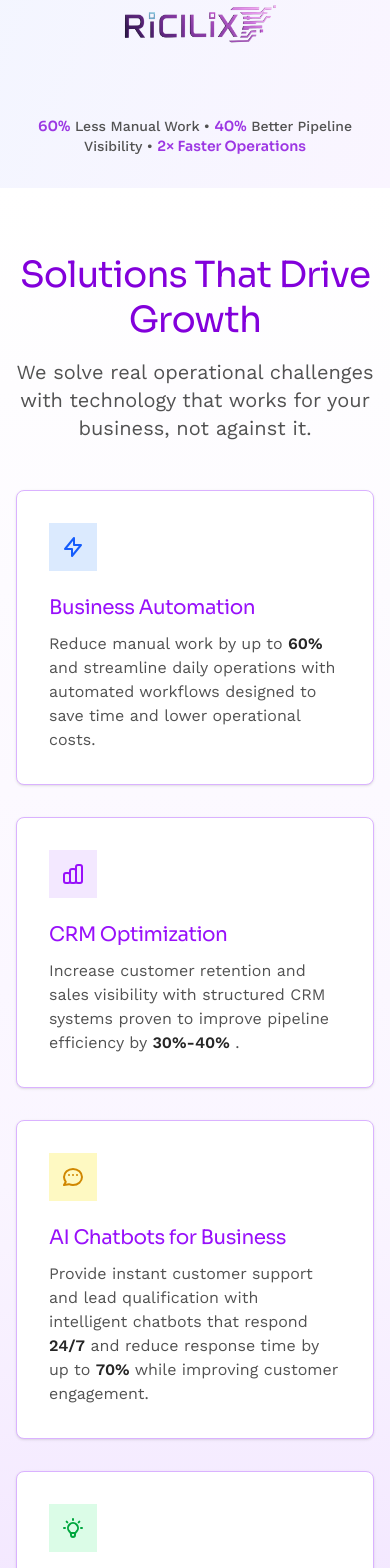
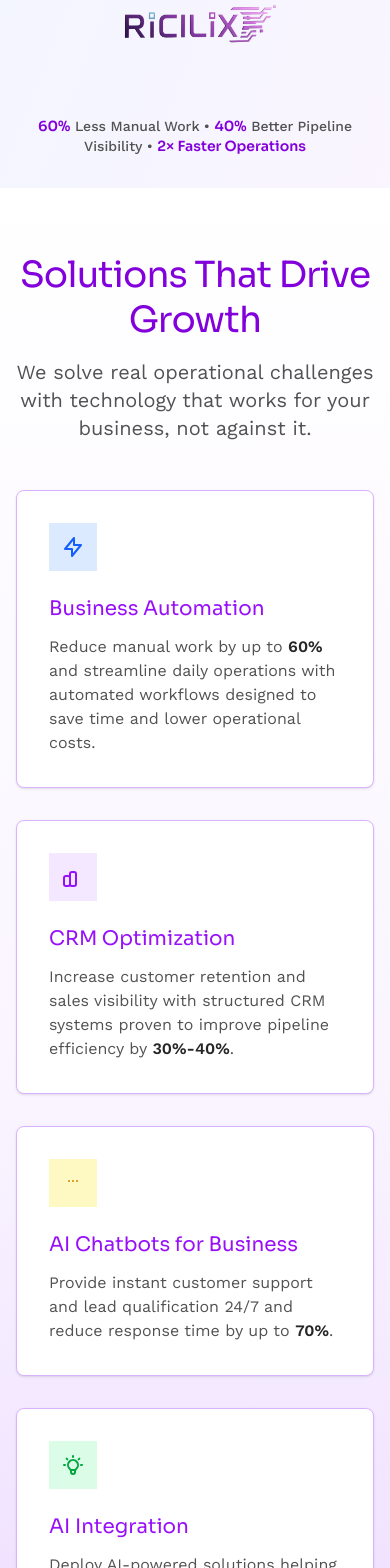
Before and after one commit to ricilixtech/Ricilix-website, a Next.js app: page / in a window 390 px wide. Shown: the part 880-2448 px from the top of the page. Built offline with nearby package versions, Linux system fonts and the light colour scheme.

Commit message:
tech added

```diff
--- a/app/page.tsx
+++ b/app/page.tsx
@@ -5,12 +5,14 @@ import CaseStudyPreview from '@/components/home/CaseStudyPreview';
 import PortfolioPreview from '@/components/home/PortfolioPreview'; // 👈 ADD THIS
 import TrustSection from '@/components/home/TrustSection';
 import CTASection from '@/components/home/CTASection';
+import Technologies from '@/components/home/Technologies';
 
 export default function Home() {
   return (
     <>
       <Hero />
       <ServicesOverview />
+      <Technologies/>
       <Benefits />
       <CaseStudyPreview />
       <PortfolioPreview />
--- a/components/home/Hero.tsx
+++ b/components/home/Hero.tsx
@@ -9,6 +9,34 @@ const RicilixModel = dynamic(() => import("./RicilixModel"), {
   ssr: false,
 });
 
+/* =========================
+   Animation Variants
+========================= */
+
+const containerVariants = {
+  hidden: {},
+  visible: {
+    transition: {
+      staggerChildren: 0.2,
+    },
+  },
+};
+
+const slideInLeft = {
+  hidden: {
+    opacity: 0,
+    x: -80,
+  },
+  visible: {
+    opacity: 1,
+    x: 0,
+    transition: {
+      duration: 0.5,
+      ease: "easeOut",
+    },
+  },
+};
+
 const Hero = () => {
   return (
     <section className="bg-gradient-to-br from-blue-50 to-purple-50 py-4 md:py-8 xl:py-10">
@@ -18,17 +46,31 @@ const Hero = () => {
         {/* ===== HERO GRID ===== */}
         <div className="grid md:grid-cols-2 gap-10 xl:gap-16 2xl:gap-24 items-center">
 
-          {/* Text Content */}
-          <div>
-            <h1 className="tracking-tight leading-tight font-heading text-3xl md:text-4xl xl:text-5xl 2xl:text-6xl text-purple-700 mb-6">
+          {/* ================= TEXT SECTION ================= */}
+          <motion.div
+            variants={containerVariants}
+            initial="hidden"
+            whileInView="visible"
+            viewport={{ once: true, amount: 0.3 }}
+          >
+            <motion.h1
+              variants={slideInLeft}
+              className="tracking-tight leading-tight font-heading text-3xl md:text-4xl xl:text-5xl 2xl:text-6xl text-purple-700 mb-6"
+            >
               Transform Your Business with Intelligent Automation
-            </h1>
+            </motion.h1>
 
-            <p className="text-base md:text-lg xl:text-xl text-neutral-600 mb-8">
+            <motion.p
+              variants={slideInLeft}
+              className="text-base md:text-lg xl:text-xl text-neutral-600 mb-8"
+            >
               We help eCommerce and service businesses scale faster with AI-driven workflows, CRM optimization, and custom automation solutions.
-            </p>
+            </motion.p>
 
-            <div className="flex flex-col sm:flex-row gap-4">
+            <motion.div
+              variants={slideInLeft}
+              className="flex flex-col sm:flex-row gap-4"
+            >
               <button className="bg-purple-600 font-bold text-white px-8 py-3 rounded-lg hover:bg-blue-700 transition shadow-custom">
                 Get Started
               </button>
@@ -36,11 +78,17 @@ const Hero = () => {
               <button className="border text-blue-600 border-neutral-300 px-8 py-3 rounded-lg hover:border-blue-600 hover:text-blue-600 transition">
                 View Case Studies
               </button>
-            </div>
-          </div>
+            </motion.div>
+          </motion.div>
 
-          {/* Hero Image */}
-          <div className="relative h-[320px] md:h-[380px] xl:h-[420px] w-full">
+          {/* ================= IMAGE SECTION ================= */}
+          <motion.div
+            variants={slideInLeft}
+            initial="hidden"
+            whileInView="visible"
+            viewport={{ once: true, amount: 0.3 }}
+            className="relative h-[320px] md:h-[380px] xl:h-[420px] w-full"
+          >
             <Image
               src="/pictures/HomePage/Home1.jpeg"
               alt="Business Automation"
@@ -48,15 +96,17 @@ const Hero = () => {
               className="rounded-xl shadow-custom object-cover"
               priority
             />
-          </div>
+          </motion.div>
+
         </div>
 
-        {/* ===== Logo ===== */}
+        {/* ================= LOGO ================= */}
         <motion.div
           className="m-4 md:m-6 flex justify-center"
-          initial={{ opacity: 0, y: 40 }}
-          animate={{ opacity: 1, y: 0 }}
-          transition={{ duration: 0.8 }}
+          variants={slideInLeft}
+          initial="hidden"
+          whileInView="visible"
+          viewport={{ once: true, amount: 0.3 }}
         >
           <div
             className="
@@ -79,41 +129,40 @@ const Hero = () => {
           </div>
         </motion.div>
 
-        {/* ===== Stats ===== */}
-        <div className="mt-12 text-center">
-          <p className="text-sm md:text-base text-neutral-600 font-medium">
-            <motion.span
-              className="font-heading font-semibold text-purple-700"
-              animate={{ opacity: [0.2, 1, 0.2] }}
-              transition={{ duration: 3, repeat: Infinity }}
-            >
+        {/* ================= STATS ================= */}
+        <motion.div
+          className="mt-12 text-center"
+          variants={containerVariants}
+          initial="hidden"
+          whileInView="visible"
+          viewport={{ once: true, amount: 0.3 }}
+        >
+          <motion.p
+            variants={slideInLeft}
+            className="text-sm md:text-base text-neutral-600 font-medium"
+          >
+            <span className="font-heading font-semibold text-purple-700">
               60%
-            </motion.span>{" "}
+            </span>{" "}
             Less Manual Work •{" "}
-            <motion.span
-              className="font-heading font-semibold text-purple-700"
-              animate={{ opacity: [0.2, 1, 0.2] }}
-              transition={{ duration: 3, repeat: Infinity }}
-            >
+            <span className="font-heading font-semibold text-purple-700">
               40%
-            </motion.span>{" "}
+            </span>{" "}
             Better Pipeline Visibility •{" "}
-            <motion.span
-              className="font-heading font-semibold text-purple-700"
-              animate={{ opacity: [0.2, 1, 0.2] }}
-              transition={{ duration: 3, repeat: Infinity }}
-            >
+            <span className="font-heading font-semibold text-purple-700">
               2× Faster Operations
-            </motion.span>
-          </p>
-        </div>
+            </span>
+          </motion.p>
+        </motion.div>
 
       </div>
 
-      {/* ===== 3D MODEL (Full Width Bottom) ===== */}
-      {/* <div className="mt-6 w-full">
+      {/* ===== 3D MODEL (Optional) ===== */}
+      {/*
+      <div className="mt-6 w-full">
         <RicilixModel />
-      </div> */}
+      </div>
+      */}
 
     </section>
   );
--- a/components/home/ServicesOverview.tsx
+++ b/components/home/ServicesOverview.tsx
@@ -1,151 +1,197 @@
+"use client";
+
 import Link from "next/link";
+import { motion } from "framer-motion";
+
+/* =========================
+   Animation Variants
+========================= */
+
+const leftContainer = {
+  hidden: {},
+  visible: {
+    transition: {
+      staggerChildren: 0.2,
+    },
+  },
+};
+
+const slideLeft = {
+  hidden: {
+    opacity: 0,
+    x: -80,
+  },
+  visible: {
+    opacity: 1,
+    x: 0,
+    transition: {
+      duration: 0.8,
+      ease: "easeOut",
+    },
+  },
+};
+
+const cardContainer = {
+  hidden: {},
+  visible: {
+    transition: {
+      staggerChildren: 0.15,
+    },
+  },
+};
+
+const slideUp = {
+  hidden: {
+    opacity: 0,
+    y: 80,
+  },
+  visible: {
+    opacity: 1,
+    y: 0,
+    transition: {
+      duration: 0.7,
+      ease: "easeOut",
+    },
+  },
+};
 
 const ServicesOverview = () => {
   return (
     <section className="py-16 md:py-20 bg-gradient-to-b from-white via-purple-50 to-purple-200">
 
+      <div className="max-w-7xl mx-auto px-4 sm:px-6 lg:px-8">
 
+        {/* ================= HEADING SECTION ================= */}
+        <motion.div
+          className="text-center mb-12"
+          variants={leftContainer}
+          initial="hidden"
+          whileInView="visible"
+          viewport={{ once: true, amount: 0.3 }}
+        >
+          <motion.h2
+            variants={slideLeft}
+            className="font-heading tracking-tight leading-tight text-4xl md:text-4xl text-purple-700 mb-4"
+          >
+            Solutions That Drive Growth
+          </motion.h2>
 
-      <div className="max-w-7xl mx-auto px-4 sm:px-6 lg:px-8">
-        <div className="text-center mb-12">
-          <h2 className="font-heading tracking-tight
-            leading-tight text-4xl md:text-4xl text-purple-700 mb-4">
-            Solutions That Drive Growth
-          </h2>
-          <p className="text-xl text-neutral-600 max-w-2xl mx-auto">
+          <motion.p
+            variants={slideLeft}
+            className="text-xl text-neutral-600 max-w-2xl mx-auto"
+          >
             We solve real operational challenges with technology that works for your business, not against it.
-          </p>
-        </div>
+          </motion.p>
+        </motion.div>
 
-        <div className="grid md:grid-cols-3 gap-8">
+        {/* ================= CARDS SECTION ================= */}
+        <motion.div
+          className="grid md:grid-cols-3 gap-8"
+          variants={cardContainer}
+          initial="hidden"
+          whileInView="visible"
+          viewport={{ once: true, amount: 0.2 }}
+        >
 
+          {/* CARD 1 */}
+          <motion.div variants={slideUp}>
             <Link href="/">
-            <div className="bg-white border border-purple-300 p-8 rounded-lg shadow-sm
-    hover:shadow-md transform hover:scale-105 transition duration-300 cursor-pointer">
-
-              <div className="w-12 h-12 bg-blue-100 rounded-small flex items-center justify-center mb-6">
+              <div className="bg-white border border-purple-300 p-8 rounded-lg shadow-sm hover:shadow-md transform hover:scale-105 transition duration-300 cursor-pointer">
+                <div className="w-12 h-12 bg-blue-100 flex items-center justify-center mb-6">
                   <svg className="w-6 h-6 text-blue-600" fill="none" stroke="currentColor" viewBox="0 0 24 24">
                     <path strokeLinecap="round" strokeLinejoin="round" strokeWidth={2} d="M13 10V3L4 14h7v7l9-11h-7z" />
                   </svg>
                 </div>
-
-              <h3 className="text-purple-600 leading-tight tracking-tight font-heading text-xl mb-3">
+                <h3 className="text-purple-600 font-heading text-xl mb-3">
                   Business Automation
                 </h3>
-
                 <p className="text-neutral-600">
-                Reduce manual work by up to {" "}
-                <span className="font-semibold text-neutral-800">
-                  60%
-                </span>{" "} and streamline daily operations with automated workflows designed to save time and lower operational costs.
+                  Reduce manual work by up to{" "}
+                  <span className="font-semibold text-neutral-800">60%</span>{" "}
+                  and streamline daily operations with automated workflows designed to save time and lower operational costs.
                 </p>
               </div>
             </Link>
+          </motion.div>
 
-
+          {/* CARD 2 */}
+          <motion.div variants={slideUp}>
             <Link href="/">
-            <div className="bg-white border border-purple-300 p-8 rounded-lg shadow-sm
-    hover:shadow-md transform hover:scale-105 transition duration-300 cursor-pointer">
-
-              <div className="w-12 h-12 bg-purple-100 rounded-small flex items-center justify-center mb-6">
+              <div className="bg-white border border-purple-300 p-8 rounded-lg shadow-sm hover:shadow-md transform hover:scale-105 transition duration-300 cursor-pointer">
+                <div className="w-12 h-12 bg-purple-100 flex items-center justify-center mb-6">
                   <svg className="w-6 h-6 text-purple-600" fill="none" stroke="currentColor" viewBox="0 0 24 24">
-                  <path strokeLinecap="round" strokeLinejoin="round" strokeWidth={2} d="M9 19v-6a2 2 0 00-2-2H5a2 2 0 00-2 2v6a2 2 0 002 2h2a2 2 0 002-2zm0 0V9a2 2 0 012-2h2a2 2 0 012 2v10m-6 0a2 2 0 002 2h2a2 2 0 002-2m0 0V5a2 2 0 012-2h2a2 2 0 012 2v14a2 2 0 01-2 2h-2a2 2 0 01-2-2z" />
+                    <path strokeLinecap="round" strokeLinejoin="round" strokeWidth={2} d="M9 19v-6a2 2 0 00-2-2H5a2 2 0 00-2 2v6a2 2 0 002 2h2a2 2 0 002-2zm0 0V9a2 2 0 012-2h2a2 2 0 012 2v10m-6 0a2 2 0 002 2h2a2 2 0 002-2" />
                   </svg>
                 </div>
-
-              <h3 className="text-purple-600 leading-tight tracking-tight font-heading text-xl mb-3">
+                <h3 className="text-purple-600 font-heading text-xl mb-3">
                   CRM Optimization
                 </h3>
-
                 <p className="text-neutral-600">
-                Increase customer retention and sales visibility with structured CRM systems proven to improve pipeline efficiency by {" "}
-                <span className="font-semibold text-neutral-800">
-                  30%-40%
-                </span>{" "}.
+                  Increase customer retention and sales visibility with structured CRM systems proven to improve pipeline efficiency by{" "}
+                  <span className="font-semibold text-neutral-800">30%-40%</span>.
                 </p>
               </div>
             </Link>
+          </motion.div>
+
+          {/* CARD 3 */}
+          <motion.div variants={slideUp}>
             <Link href="/">
-            <div className="bg-white border border-purple-300 p-8 rounded-lg shadow-sm
-    hover:shadow-md transform hover:scale-105 transition duration-300 cursor-pointer">
-
-              <div className="w-12 h-12 bg-yellow-100 rounded-small flex items-center justify-center mb-6">
+              <div className="bg-white border border-purple-300 p-8 rounded-lg shadow-sm hover:shadow-md transform hover:scale-105 transition duration-300 cursor-pointer">
+                <div className="w-12 h-12 bg-yellow-100 flex items-center justify-center mb-6">
                   <svg className="w-6 h-6 text-yellow-600" fill="none" stroke="currentColor" viewBox="0 0 24 24">
-                  <path strokeLinecap="round" strokeLinejoin="round" strokeWidth={2} d="M8 10h.01M12 10h.01M16 10h.01M21 12c0 4.418-4.03 8-9 8a9.863 9.863 0 01-4-.8L3 20l1.8-3.2A7.962 7.962 0 013 12c0-4.418 4.03-8 9-8s9 3.582 9 8z" />
+                    <path strokeLinecap="round" strokeLinejoin="round" strokeWidth={2} d="M8 10h.01M12 10h.01M16 10h.01" />
                   </svg>
                 </div>
-
-              <h3 className="text-purple-600 leading-tight tracking-tight font-heading text-xl mb-3">
+                <h3 className="text-purple-600 font-heading text-xl mb-3">
                   AI Chatbots for Business
                 </h3>
-
                 <p className="text-neutral-600">
-                Provide instant customer support and lead qualification with intelligent chatbots that respond {" "}
-                <span className="font-semibold text-neutral-800">
-                  24/7
-                </span>{" "}
-                and reduce response time by up to {" "}
-                <span className="font-semibold text-neutral-800">
-                  70%
-                </span>{" "}
-                while improving customer engagement.
+                  Provide instant customer support and lead qualification 24/7 and reduce response time by up to{" "}
+                  <span className="font-semibold text-neutral-800">70%</span>.
                 </p>
-
               </div>
             </Link>
+          </motion.div>
 
-
+          {/* CARD 4 */}
+          <motion.div variants={slideUp}>
             <Link href="/">
-            <div className="bg-white border border-purple-300 p-8 rounded-lg shadow-sm
-    hover:shadow-md transform hover:scale-105 transition duration-300 cursor-pointer">
-
-              <div className="w-12 h-12 bg-green-100 rounded-small flex items-center justify-center mb-6">
-                <svg className="w-6 h-6 text-green-600" fill="none" stroke="currentColor" viewBox="0 0 24 24">
-                  <path strokeLinecap="round" strokeLinejoin="round" strokeWidth={2} d="M9.663 17h4.673M12 3v1m6.364 1.636l-.707.707M21 12h-1M4 12H3m3.343-5.657l-.707-.707m2.828 9.9a5 5 0 117.072 0l-.548.547A3.374 3.374 0 0014 18.469V19a2 2 0 11-4 0v-.531c0-.895-.356-1.754-.988-2.386l-.548-.547z" />
-                </svg>
-              </div>
-
-              <h3 className="text-purple-600 leading-tight tracking-tight font-heading text-xl mb-3">
+              <div className="bg-white border border-purple-300 p-8 rounded-lg shadow-sm hover:shadow-md transform hover:scale-105 transition duration-300 cursor-pointer">
+                <div className="w-12 h-12 bg-green-100 rounded-small flex items-center justify-center mb-6"> <svg className="w-6 h-6 text-green-600" fill="none" stroke="currentColor" viewBox="0 0 24 24"> <path strokeLinecap="round" strokeLinejoin="round" strokeWidth={2} d="M9.663 17h4.673M12 3v1m6.364 1.636l-.707.707M21 12h-1M4 12H3m3.343-5.657l-.707-.707m2.828 9.9a5 5 0 117.072 0l-.548.547A3.374 3.374 0 0014 18.469V19a2 2 0 11-4 0v-.531c0-.895-.356-1.754-.988-2.386l-.548-.547z" /> </svg> </div>
+                <h3 className="text-purple-600 font-heading text-xl mb-3">
                   AI Integration
                 </h3>
-
                 <p className="text-neutral-600">
-                Deploy AI-powered solutions that accelerate decision-making and automate complex processes, helping teams operate{" "}
-                <span className="font-semibold text-neutral-800">
-                  2× faster
-                </span>{" "}
-                with smarter insights.
+                  Deploy AI-powered solutions helping teams operate{" "}
+                  <span className="font-semibold text-neutral-800">2× faster</span>.
                 </p>
-
               </div>
             </Link>
+          </motion.div>
+
+          {/* CARD 5 */}
+          <motion.div variants={slideUp}>
             <Link href="/">
-            <div className="bg-white border border-purple-300 p-8 rounded-lg shadow-sm
-    hover:shadow-md transform hover:scale-105 transition duration-300 cursor-pointer">
-
+              <div className="bg-white border border-purple-300 p-8 rounded-lg shadow-sm hover:shadow-md transform hover:scale-105 transition duration-300 cursor-pointer">
                 <div className="w-12 h-12 bg-orange-100 rounded-small flex items-center justify-center mb-6">
                   <svg className="w-6 h-6 text-orange-600" fill="none" stroke="currentColor" viewBox="0 0 24 24">
                     <path strokeLinecap="round" strokeLinejoin="round" strokeWidth={2} d="M4 7h16M4 12h10M4 17h16" />
                   </svg>
                 </div>
-
-              <h3 className="text-purple-600 leading-tight tracking-tight font-heading text-xl mb-3">
+                <h3 className="text-purple-600 font-heading text-xl mb-3">
                   Workflow Automation
                 </h3>
-
                 <p className="text-neutral-600">
-                Eliminate repetitive tasks by connecting your tools and automating business processes that increase team productivity by {" "}
-                <span className="font-semibold text-neutral-800">
-                  50%+
-                </span>{" "}
-                while reducing human errors and operational delays.
+                  Increase productivity by{" "}
+                  <span className="font-semibold text-neutral-800">50%+</span>{" "}
+                  while reducing operational delays.
                 </p>
-
               </div>
             </Link>
+          </motion.div>
 
-        </div>
-
+        </motion.div>
       </div>
     </section>
   );
```
Also changed, not shown: app/globals.css (+16 -0 lines), components/home/Technologies.tsx (added, +155 -0 lines), next.config.ts (+14 -0 lines). Lines whose indentation alone changed are shown as unchanged.
